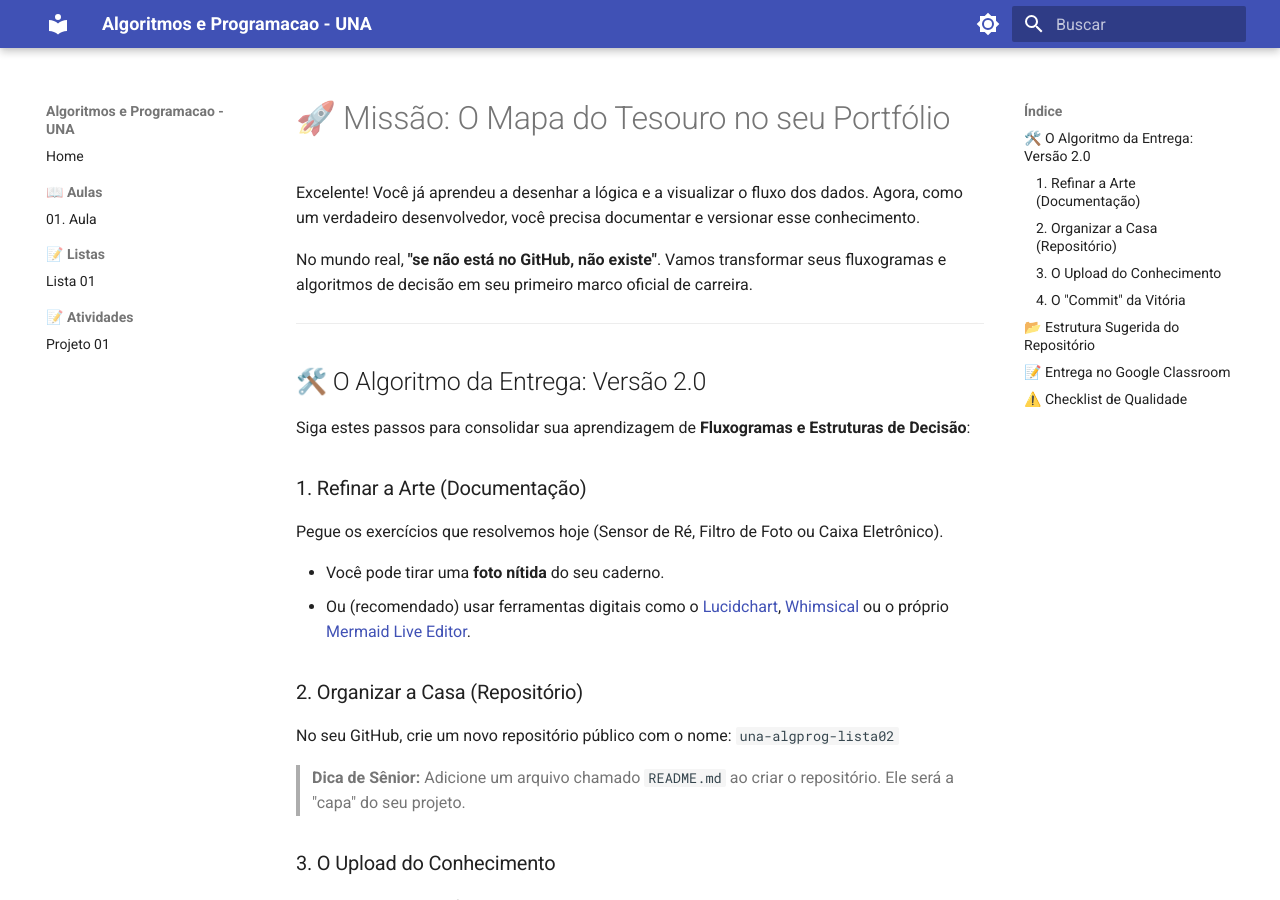
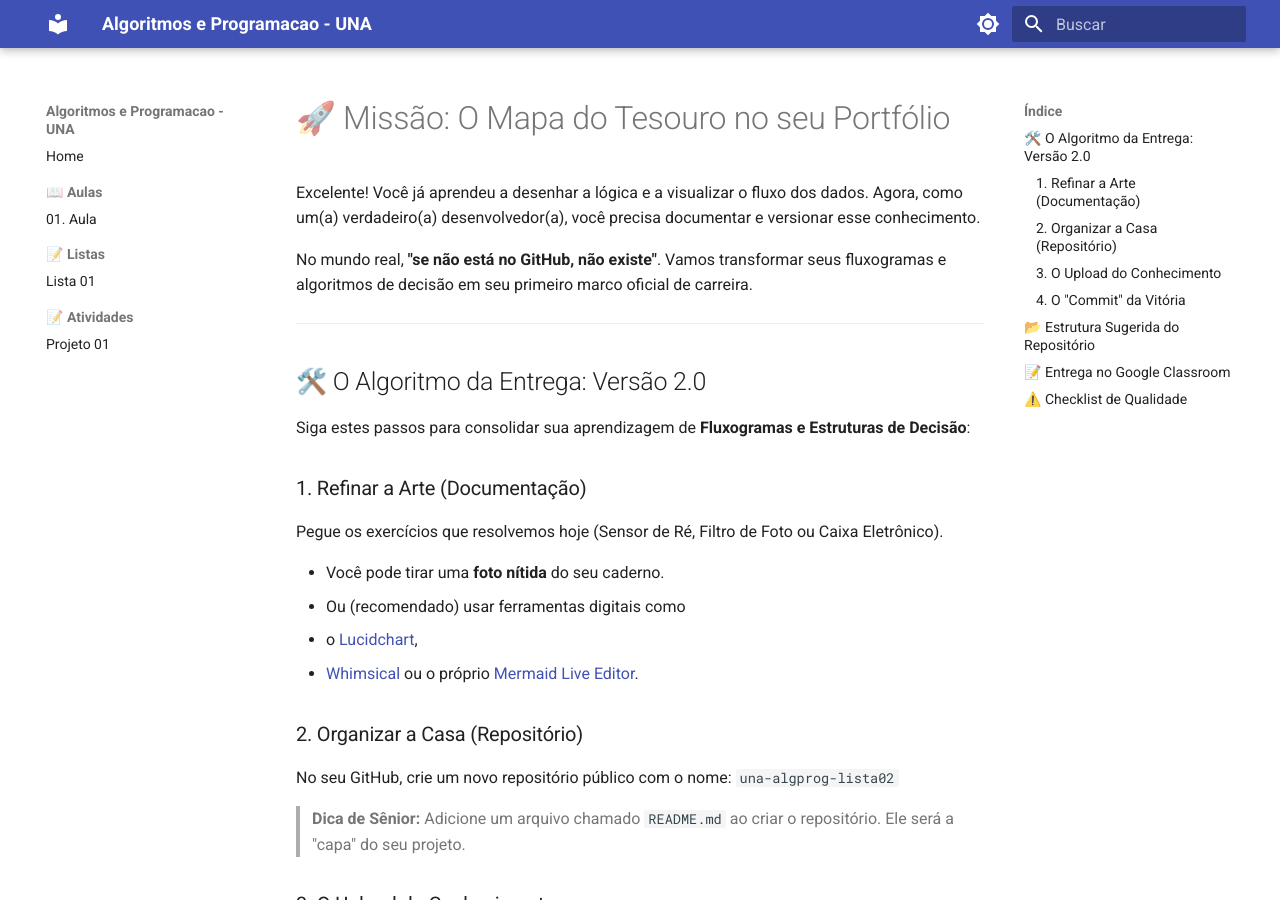
Before and after one commit to danhpaiva/una-algprog-mkdocs-202601, an MkDocs documentation site: the page built from docs/listas/02-lista.md, in a window 1280 px wide and 900 px high. Built offline with MkDocs 1.6.1 and Material for MkDocs 9.7.7, drawn with Linux system fonts in a browser that asks for light colours.

```diff
--- a/docs/listas/02-lista.md
+++ b/docs/listas/02-lista.md
@@ -1,8 +1,10 @@
 # 🚀 Missão: O Mapa do Tesouro no seu Portfólio
 
-Excelente! Você já aprendeu a desenhar a lógica e a visualizar o fluxo dos dados. Agora, como um verdadeiro desenvolvedor, você precisa documentar e versionar esse conhecimento.
+Excelente! Você já aprendeu a desenhar a lógica e a visualizar o fluxo dos dados.
+Agora, como um(a) verdadeiro(a) desenvolvedor(a), você precisa documentar e versionar esse conhecimento.
 
-No mundo real, **"se não está no GitHub, não existe"**. Vamos transformar seus fluxogramas e algoritmos de decisão em seu primeiro marco oficial de carreira.
+No mundo real, **"se não está no GitHub, não existe"**.
+Vamos transformar seus fluxogramas e algoritmos de decisão em seu primeiro marco oficial de carreira.
 
 ---
 
@@ -15,14 +17,17 @@ Siga estes passos para consolidar sua aprendizagem de **Fluxogramas e Estruturas
 Pegue os exercícios que resolvemos hoje (Sensor de Ré, Filtro de Foto ou Caixa Eletrônico).
 
 * Você pode tirar uma **foto nítida** do seu caderno.
-* Ou (recomendado) usar ferramentas digitais como o [Lucidchart](https://www.lucidchart.com/), [Whimsical](https://whimsical.com/) ou o próprio [Mermaid Live Editor](https://mermaid.live/).
+* Ou (recomendado) usar ferramentas digitais como
+* o [Lucidchart](https://www.lucidchart.com/),
+* [Whimsical](https://whimsical.com/) ou o próprio [Mermaid Live Editor](https://mermaid.live/).
 
 ### 2. Organizar a Casa (Repositório)
 
 No seu GitHub, crie um novo repositório público com o nome:
 `una-algprog-lista02`
 
-> **Dica de Sênior:** Adicione um arquivo chamado `README.md` ao criar o repositório. Ele será a "capa" do seu projeto.
+> **Dica de Sênior:** Adicione um arquivo chamado `README.md` ao criar o repositório.
+> Ele será a "capa" do seu projeto.
 
 ### 3. O Upload do Conhecimento
 
@@ -76,6 +81,8 @@ una-algprog-lista02/
 ---
 
 !!! info "Desafio Extra"
-Conseguiu subir tudo? Tente usar a sintaxe **Mermaid** dentro do seu arquivo `README.md` para renderizar um fluxograma diretamente no GitHub. Isso vai deixar seu perfil com um nível técnico altíssimo!
+Conseguiu subir tudo?
+Tente usar a sintaxe **Mermaid** dentro do seu arquivo `README.md` para renderizar um fluxograma diretamente no GitHub.
+Isso vai deixar seu perfil com um nível técnico altíssimo!
 
 **Quer que eu te ajude a escrever o código Mermaid de um dos exercícios para você testar no seu GitHub?**
```
